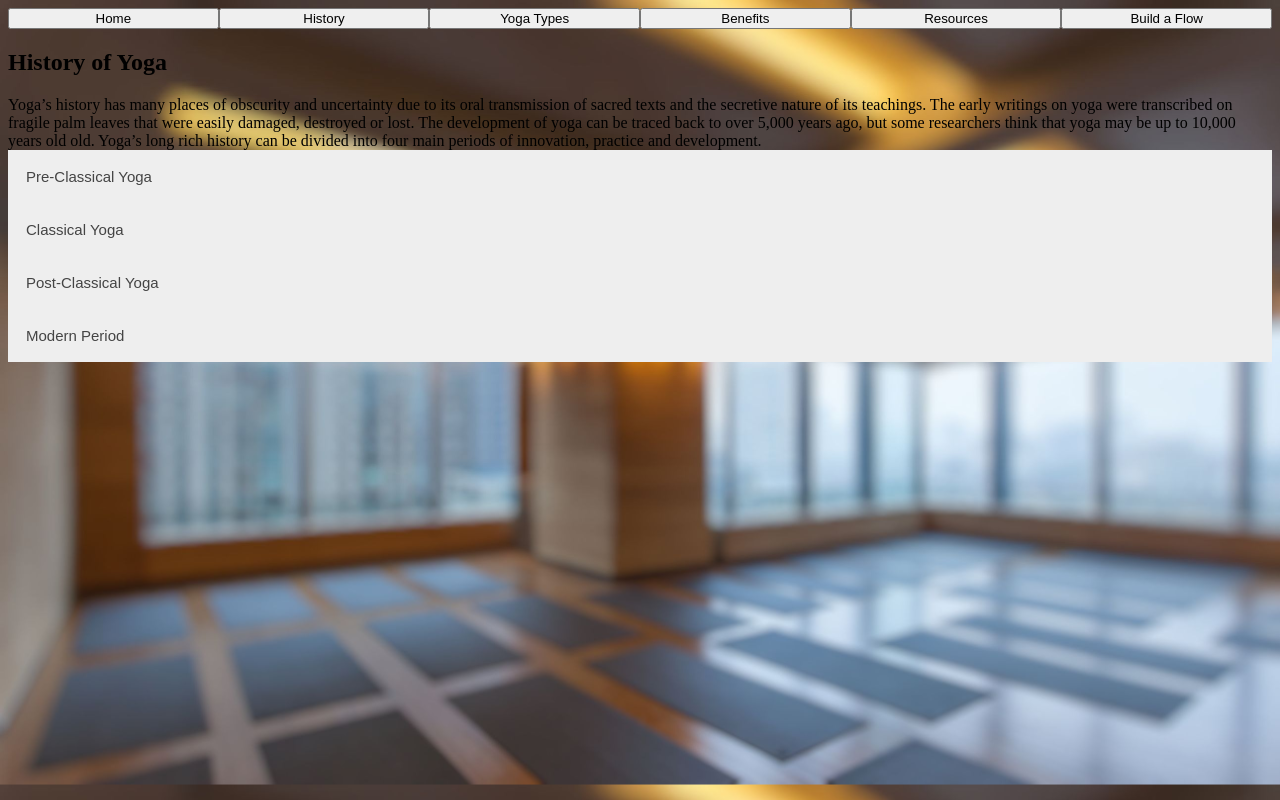
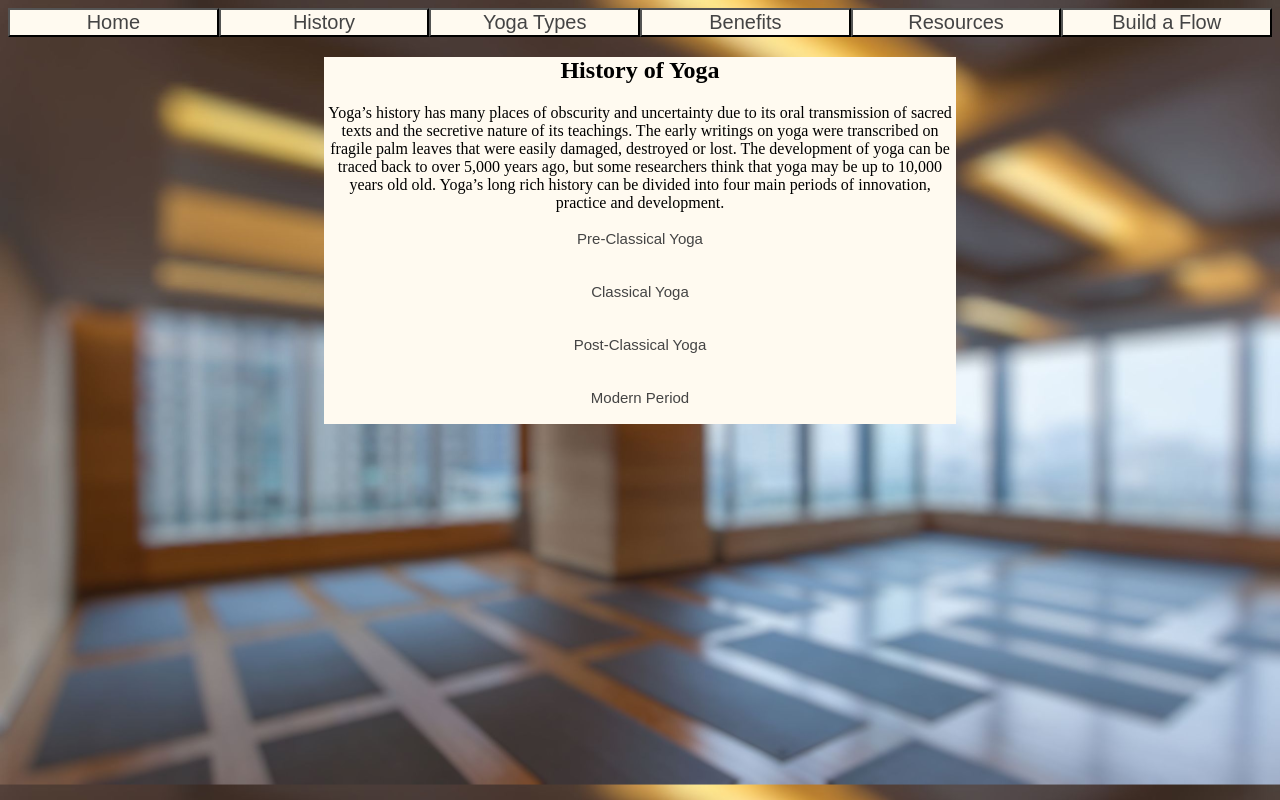
Before and after one commit to emmasroberts97/javascript_group_project, a Vue app in the folder client/: page / in a window 1280 px wide. Both pictures are taken after a click on the button "History". Built offline with nearby package versions, Linux system fonts and the light colour scheme.

Commit message:
CSS modified

```diff
--- a/client/src/App.vue
+++ b/client/src/App.vue
@@ -9,10 +9,10 @@
       <button type="button" name="Flow" v-on:click="flow">Build a Flow</button>
     </nav>
     <div class="">
-    <div v-if="selectedTab == 'home'">
+      <article v-if="selectedTab == 'home'">
         <h1> Our Yoga App </h1>
         <img src="../public/Birds.png" height="500px" width="500px"/>
-   </div>
+      </article>
       <sequence-builder v-if="selectedTab == 'flow'"/>
       <history v-if="selectedTab == 'history'"/>
       <yoga-types v-if="selectedTab == 'types'" />
@@ -32,7 +32,7 @@ export default {
   name: 'app',
   data() {
     return {
-      selectedTab: ""
+      selectedTab: "home"
     }
   },
   components: {
@@ -66,6 +66,18 @@ export default {
 </script>
 
 <style lang="css" scoped>
+
+article{
+  text-align: center;
+  margin-top: auto;
+  margin-left: auto;
+  margin-right: auto;
+  width: 50%;
+  height: 100%;
+  background-color: #FFFAF0;
+}
+
+
 nav {
   display:flex;
   justify-content:space-around;
@@ -73,5 +85,15 @@ nav {
 
 button {
   width: 20%;
+  background-color: #FFFAF0;
+  color: #444;
+  cursor: pointer;
+  text-align: center;
+  font-size: 20px;
+  transition: 0.4s;
+}
+
+.active, button:hover {
+  background-color: #FFB6C1;
 }
 </style>
--- a/client/src/components/History.vue
+++ b/client/src/components/History.vue
@@ -54,27 +54,38 @@ export default {
 </script>
 
 <style lang="css" scoped>
+
+article{
+  text-align: center;
+  margin-top: auto;
+  margin-left: auto;
+  margin-right: auto;
+  width: 50%;
+  height: 100%;
+  /* background-color: #eee; */
+}
+
 .accordion {
-  background-color: #eee;
+  background-color: #FFFAF0;
   color: #444;
   cursor: pointer;
   padding: 18px;
   width: 100%;
   border: none;
-  text-align: left;
+  /* text-align: left; */
   outline: none;
   font-size: 15px;
   transition: 0.4s;
 }
 
 .active, .accordion:hover {
-  background-color: #ccc;
+  background-color: #FFB6C1;
 }
 
 .panel {
   padding: 0 18px;
   display: none;
-  background-color: white;
+  background-color: #FFF0F5;
   overflow: hidden;
 }
 </style>
--- a/client/src/components/YogaTypes.vue
+++ b/client/src/components/YogaTypes.vue
@@ -87,27 +87,38 @@ export default {
 </script>
 
 <style lang="css" scoped>
+
+article{
+  text-align: center;
+  margin-top: auto;
+  margin-left: auto;
+  margin-right: auto;
+  width: 50%;
+  height: 100%;
+  /* background-color: #FFFAF0; */
+}
+
 .accordion {
-  background-color: #eee;
+  background-color: #FFFAF0;
   color: #444;
   cursor: pointer;
   padding: 18px;
   width: 100%;
   border: none;
-  text-align: left;
+  /* text-align: center; */
   outline: none;
   font-size: 15px;
   transition: 0.4s;
 }
 
 .active, .accordion:hover {
-  background-color: #ccc;
+  background-color: #FFB6C1;
 }
 
 .panel {
   padding: 0 18px;
   display: none;
-  background-color: white;
+  background-color: #FFF0F5;
   overflow: hidden;
 }
 </style>
--- a/client/src/components/benefits.vue
+++ b/client/src/components/benefits.vue
@@ -43,7 +43,7 @@
               a postive mind set and helping with depression.</p>
             </div>
           </article>
-      </template>
+        </template>
 
         <script>
         export default {
@@ -70,27 +70,38 @@
         </script>
 
         <style lang="css" scoped>
+
+          article{
+            text-align: center;
+            margin-top: auto;
+            margin-left: auto;
+            margin-right: auto;
+            width: 50%;
+            height: 100%;
+          }
+
+
           .accordion {
-            background-color: #eee;
+            background-color: #FFFAF0;
             color: #444;
             cursor: pointer;
             padding: 18px;
             width: 100%;
             border: none;
-            text-align: left;
+
             outline: none;
             font-size: 15px;
             transition: 0.4s;
           }
 
           .active, .accordion:hover {
-            background-color: #ccc;
+            background-color: #FFB6C1;
           }
 
           .panel {
             padding: 0 18px;
             display: none;
-            background-color: white;
+            background-color: #FFF0F5;
             overflow: hidden;
           }
         </style>
```
Lines whose indentation alone changed are shown as unchanged.
